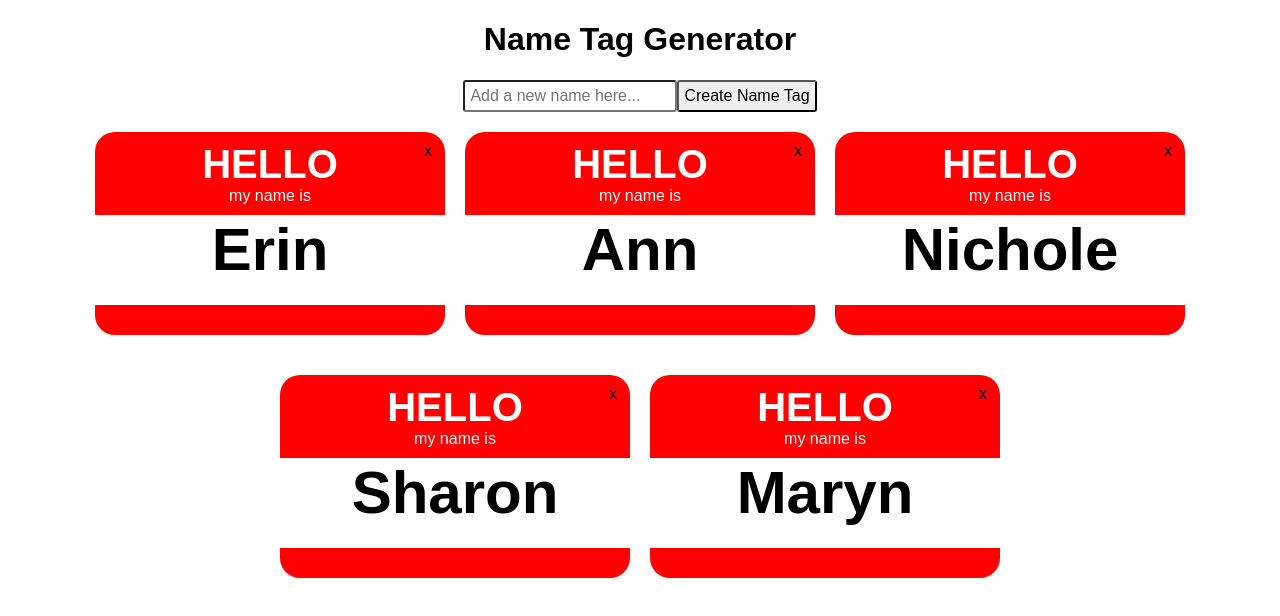
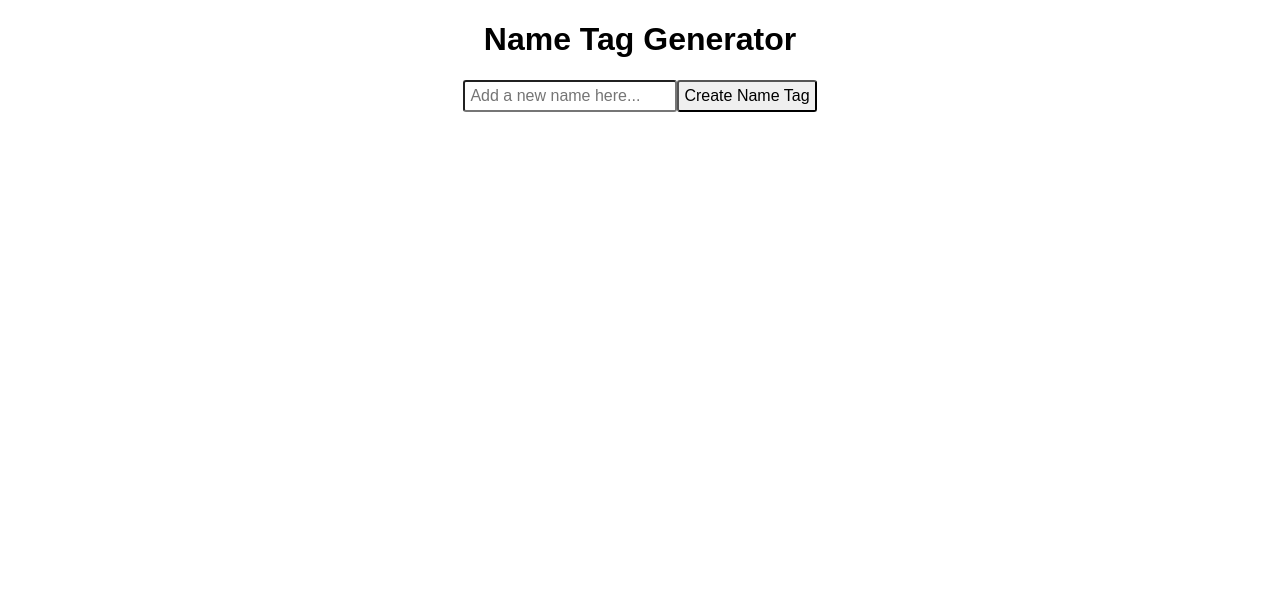
Before and after one commit to Mr-Luka/nameTag, a React (Create React App) app: page / in a window 1280 px wide. Shown: the top 616 px of the page. Built offline with nearby package versions, Linux system fonts and the light colour scheme.

Commit message:
empty array

```diff
--- a/src/App.js
+++ b/src/App.js
@@ -4,7 +4,7 @@ import UserInput from "./UserInput.js";
 
 class App extends Component {
   state = {
-    names: ["Erin", "Ann", "Nichole", "Sharon", "Maryn"]
+    names: []
   };
   removeName = (clickedIndex) => {
 
```
